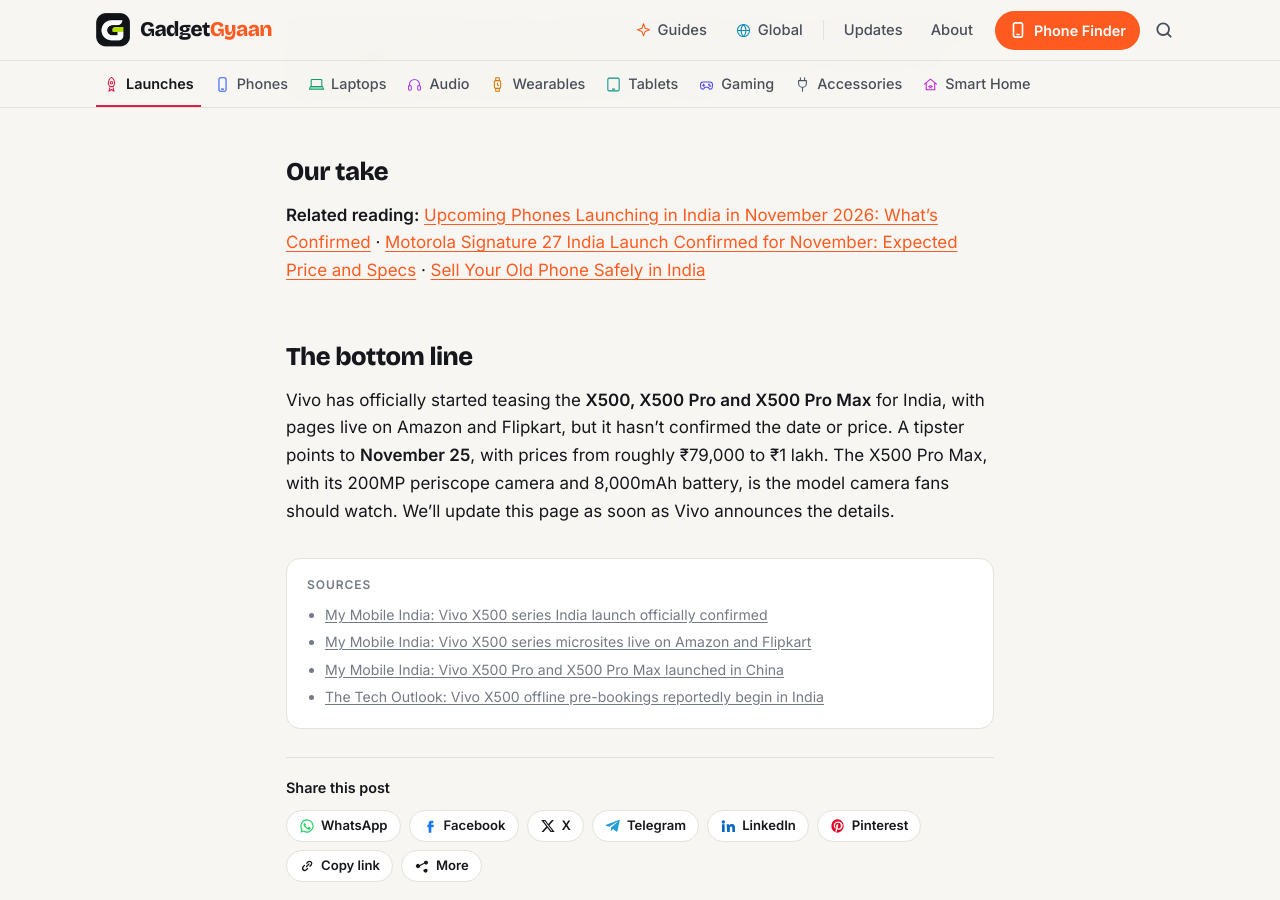
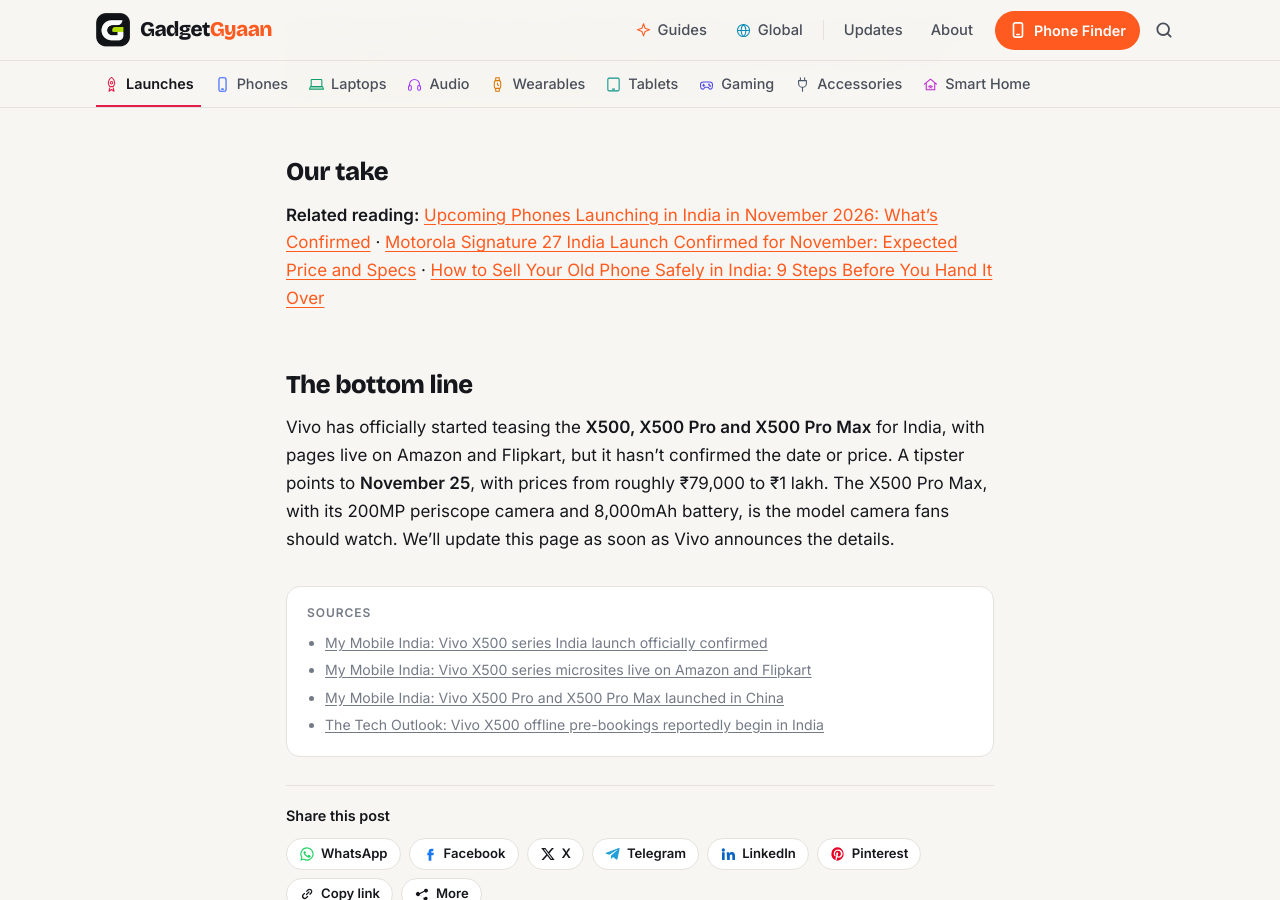
Before and after one commit to kiteksood167/kiteksood167.github.io, a Jekyll site: the page built from _posts/2026-11-07-vivo-x500-series-india-launch-confirmed-expected-price-specs.md, in a window 1280 px wide and 900 px high, scrolled down 4551 px. Built offline with Jekyll 4.4.1, drawn with Linux system fonts in a browser that asks for light colours; comment, search, counter and statistics services are not loaded.

Commit message:
Fix related reading title
Co-Authored-By: Claude Opus 5.5 <noreply@anthropic.com>
Claude-Session: https://claude.ai/code/session_019q2TsaYyUfQwBS5iqKAhGu

```diff
--- a/_posts/2026-11-07-vivo-x500-series-india-launch-confirmed-expected-price-specs.md
+++ b/_posts/2026-11-07-vivo-x500-series-india-launch-confirmed-expected-price-specs.md
@@ -96,7 +96,7 @@ The Motorola Signature 27, also confirmed for India this month, is a strong alte
 
 <!-- Kitek's answers go here, grammar fixes only -->
 
-**Related reading:** [Upcoming Phones Launching in India in November 2026: What's Confirmed](/upcoming-phones-launching-india-november-2026/) · [Motorola Signature 27 India Launch Confirmed for November: Expected Price and Specs](/motorola-signature-27-india-launch-november-expected-price-specs/) · [Sell Your Old Phone Safely in India](/sell-old-phone-safely-india-steps/)
+**Related reading:** [Upcoming Phones Launching in India in November 2026: What's Confirmed](/upcoming-phones-launching-india-november-2026/) · [Motorola Signature 27 India Launch Confirmed for November: Expected Price and Specs](/motorola-signature-27-india-launch-november-expected-price-specs/) · [How to Sell Your Old Phone Safely in India: 9 Steps Before You Hand It Over](/sell-old-phone-safely-india-steps/)
 
 ## The bottom line
 
```
